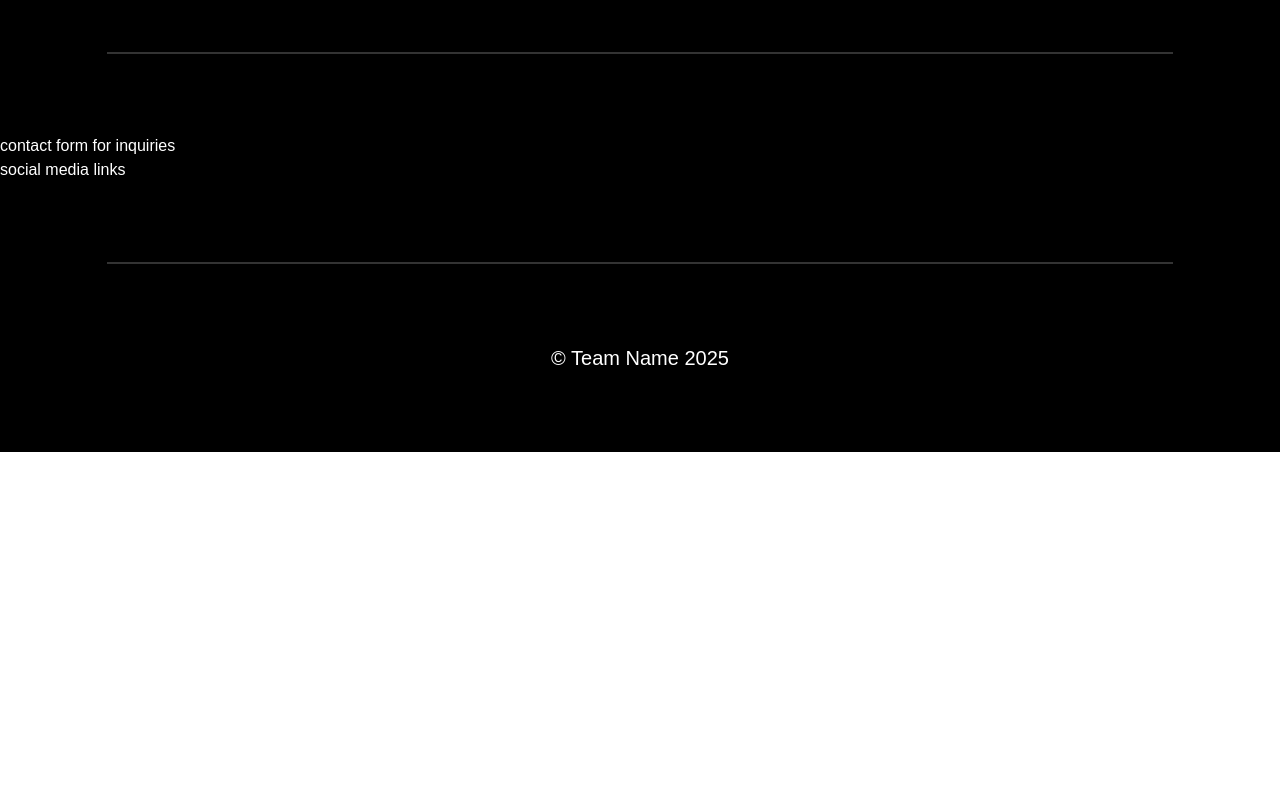
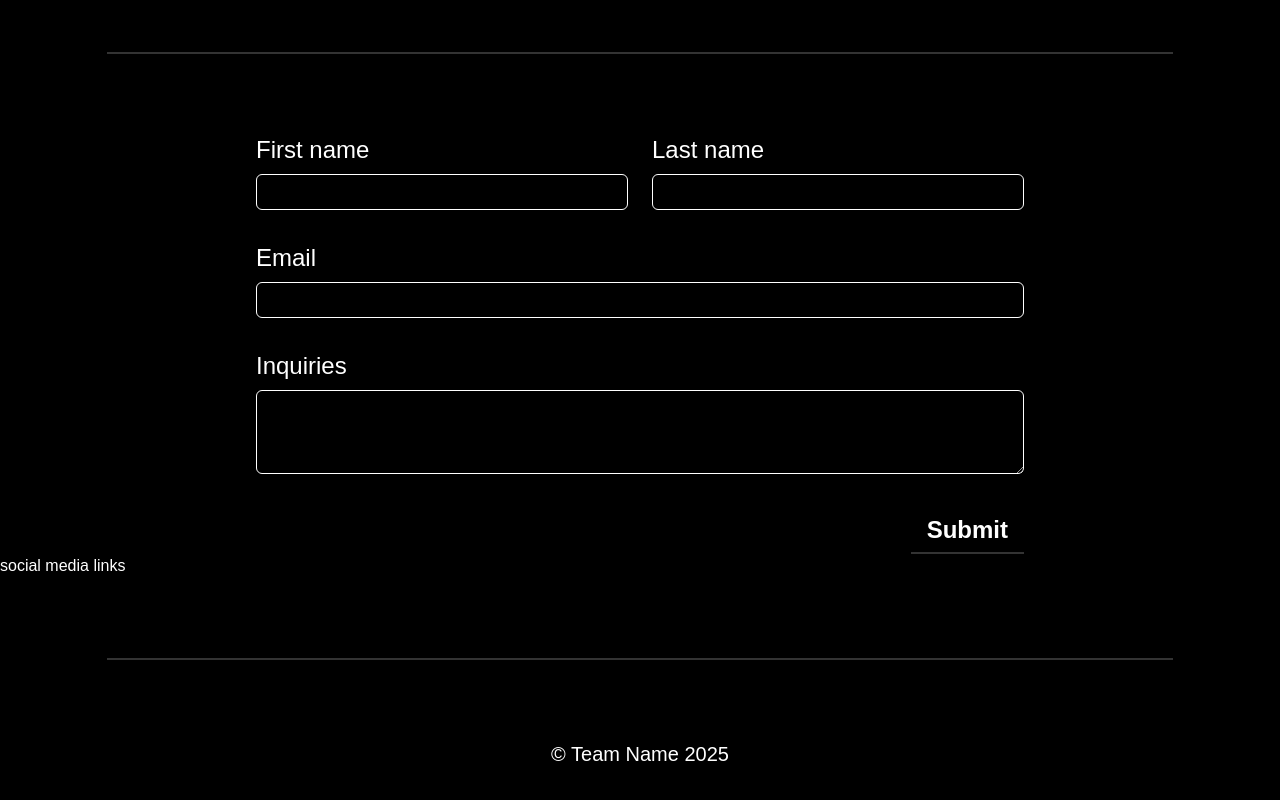
Before and after one commit to slricta/team-portfolio-project, a React (Create React App) app: page /contact in a window 1280 px wide. Shown: the part 848-1648 px from the top of the page. Before the commit the page ends 1300 px from the top, so only its background shows below. Built offline with nearby package versions, Linux system fonts and the light colour scheme.

Commit message:
Updated contact us

```diff
--- a/src/components/pages/Contact.js
+++ b/src/components/pages/Contact.js
@@ -22,10 +22,42 @@ export const Contact = () => {
         </div>
       </div>
       <hr className="w-5/6 mx-auto border-t-2 border-[#333333] mb-20" />
-      <ul>
-        <li>contact form for inquiries</li>
-        <li>social media links</li>
-      </ul>
+      <div class="mt-10 w-full max-w-5xl mx-auto grid grid-cols-1 gap-x-6 gap-y-8 sm:grid-cols-2 px-8 sm:px-32">
+  <div>
+    <label for="first-name" class="block text-2xl font-medium text-white">First name</label>
+    <div class="mt-2">
+      <input type="text" name="first-name" id="first-name" autocomplete="given-name" class="block w-full rounded-md bg-black px-3 py-1.5 text-base text-white outline-1 outline-double -outline-offset-1 outline-white placeholder:text-gray-400 focus:outline-2 focus:-outline-offset-2 focus:outline-blue-500" />
+    </div>
+  </div>
+
+  <div>
+    <label for="last-name" class="block text-2xl font-medium text-white">Last name</label>
+    <div class="mt-2">
+      <input type="text" name="last-name" id="last-name" autocomplete="family-name" class="block w-full rounded-md bg-black px-3 py-1.5 text-base text-white outline-1 outline-double -outline-offset-1 outline-white placeholder:text-gray-400 focus:outline-2 focus:-outline-offset-2 focus:outline-blue-500" />
+    </div>
+  </div>
+
+  <div class="sm:col-span-2">
+    <label for="email" class="block text-2xl font-medium text-white">Email</label>
+    <div class="mt-2">
+      <input id="email" name="email" type="email" autocomplete="email" class="block w-full rounded-md bg-black px-3 py-1.5 text-base text-white outline-1 outline-double -outline-offset-1 outline-white placeholder:text-gray-400 focus:outline-2 focus:-outline-offset-2 focus:outline-blue-500" />
+    </div>
+  </div>
+  <div class="col-span-full">
+          <label for="about" class="block text-2xl font-medium text-white">Inquiries</label>
+          <div class="mt-2">
+            <textarea name="about" id="about" rows="3" class="block w-full rounded-md bg-black px-3 py-1.5 text-base text-white outline-1 outline-double -outline-offset-1 outline-white placeholder:text-gray-400 focus:outline-2 focus:-outline-offset-2 focus:outline-blue-500"></textarea>
+          </div>
+        </div>
+        <div className='col-span-full flex justify-end'>
+          <button
+            className="btnLearnMore text-2xl">
+            Submit
+          </button>
+        </div>
+        </div>
+
+        <p>social media links</p>
     </div>
     </motion.div>
   )
--- a/src/components/pages/Home.js
+++ b/src/components/pages/Home.js
@@ -74,7 +74,7 @@ export const Home = () => {
         <div className="mt-6">
           <Link
             to="/Team"
-            className="btnLearnMore text-xl"
+            className="btnLearnMore text-2xl"
           >
             Learn more about the Team
           </Link>
```
